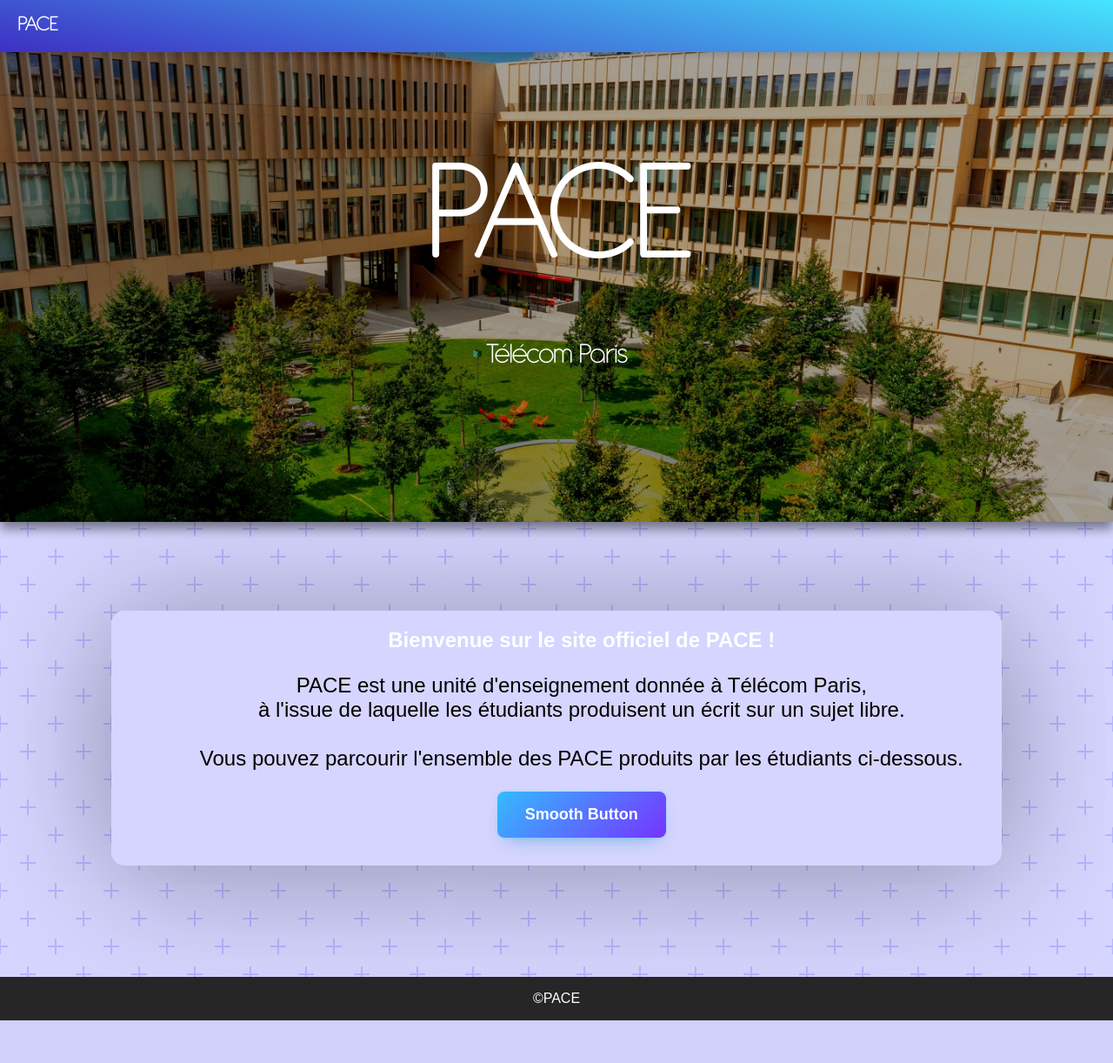
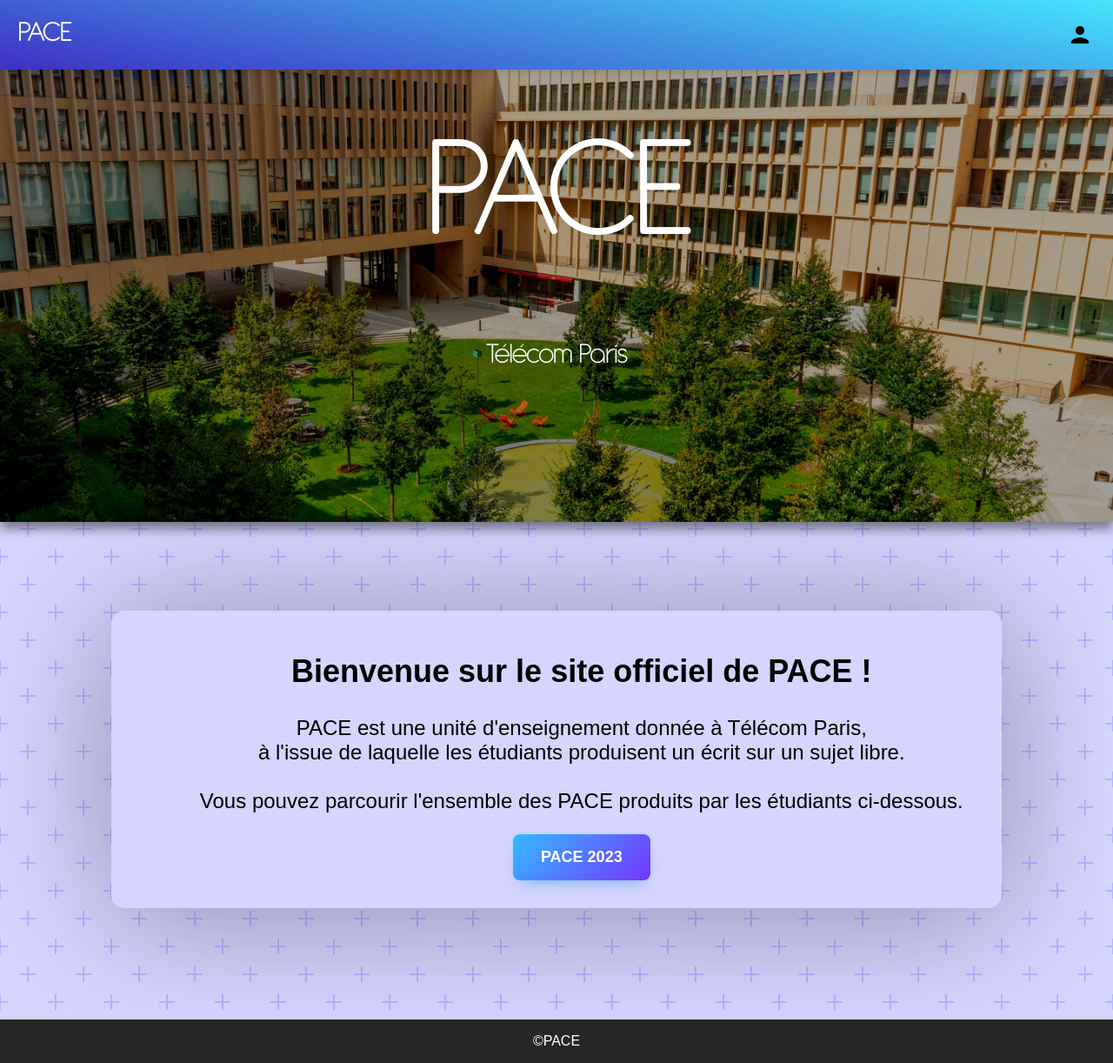
Before and after one commit to SandwichGouda/PACE, a Django app: page / in a window 1280 px wide. Shown: the whole page at 87% size. Before the commit the page ends 1173 px from the top, so only its background shows below. Run offline with Django 5.2, Linux system fonts and the light colour scheme; some libraries are stand-ins or nearby versions.

Commit message:
Account button, dark hover effect.

```diff
--- a/myapp/static/myapp/styles.css
+++ b/myapp/static/myapp/styles.css
@@ -135,13 +135,14 @@ body {
 
 
 
-
+/*
 h1, h2, h3, h4 {
     font-weight: bold;
     color: #FFFFFF;
     margin: 0;
     font-size: 24px;
 }
+*/
 
 header {
     background: linear-gradient(190deg, #46e9ff, #3e2fc4);
@@ -152,29 +153,13 @@ header {
     box-shadow: 0 4px 6px rgba(0, 0, 0, 0.1);
 }
 
-nav ul {
-    list-style-type: none;
-    padding: 0;
-    display: flex;
-}
-
-nav ul li {
-    margin-right: 20px;
-}
-
-nav ul li a {
-    text-decoration: none;
-    color: #006064;
-    font-weight: bold;
-    transition: color 0.3s ease;
-}
-
-nav ul li a:hover {
-    color: #00838f;
-}
 
 .account-btn {
-    background-color: #006064;
+    background-color: transparent;
+    background-image: url('/static/myapp/images/account_icon2.webp');   /* Use your icon as background */
+    background-size: contain;                      /* Ensure the image fits the button */
+    background-repeat: no-repeat;                  /* Prevent image from repeating */
+    background-position: center;
     color: white;
     border: none;
     width: 40px;
@@ -182,22 +167,13 @@ nav ul li a:hover {
     border-radius: 8px;
     cursor: pointer;
     transition: background-color 0.3s ease;
+    margin-right: 3%;
+
 }
 
 .account-btn:hover {
-    background-color: #00838f;
+    background-color: rgba(50,50,50,0.2);
 }
-
-.horizontal-div {
-    background-color: #e0f7fa;
-    padding: 20px;
-    margin-top: 20px;
-    box-shadow: 0 4px 6px rgba(0, 0, 0, 0.1);
-}
-
-
-
-
 
 h1 {
     margin: 0; /* Remove default margin on the h1 to better fit the header */
--- a/myapp/templates/index.html
+++ b/myapp/templates/index.html
@@ -8,11 +8,14 @@
     {% load static %}
     <!-- Link to the CSS file -->
     <link rel="stylesheet" type="text/css" href="{% static 'myapp/styles.css' %}">
-    <script src="https://kit.fontawesome.com/your-fontawesome-kit.js" crossorigin="anonymous"></script>
+    <!-- <script src="https://kit.fontawesome.com/your-fontawesome-kit.js" crossorigin="anonymous"></script> -->
 </head>
 <body>
     <header class="site-header">
-      <h1>PACE</h1>
+      <h1 style="color:white; font-size: 2em">PACE</h1>
+      <button class="account-btn">
+
+    </button>
     </header>
 
     <div class="gif" style="background-image: url('/static/myapp/images/darkTP2.jpg');">
@@ -35,7 +38,7 @@
       </p>
 
         <div class="buttons">
-          <button class="smooth-button">Smooth Button</button>
+          <button class="smooth-button">PACE 2023</button>
 
           <script>
               const button = document.querySelector('.smooth-button');
```
Also changed, not shown: myapp/static/myapp/images/account_icon.webp (added), myapp/static/myapp/images/account_icon2.webp (added).
